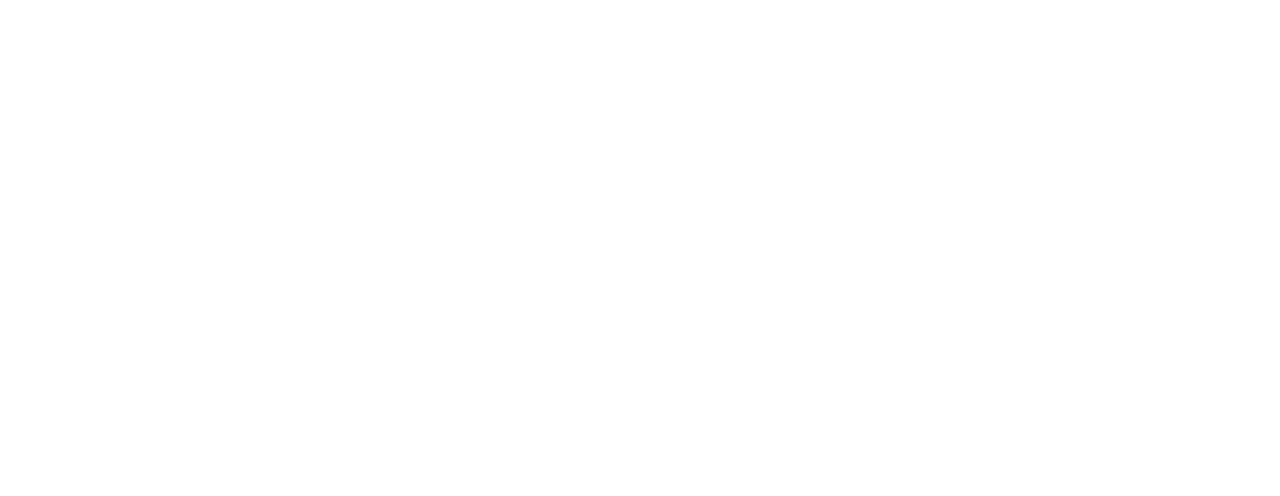
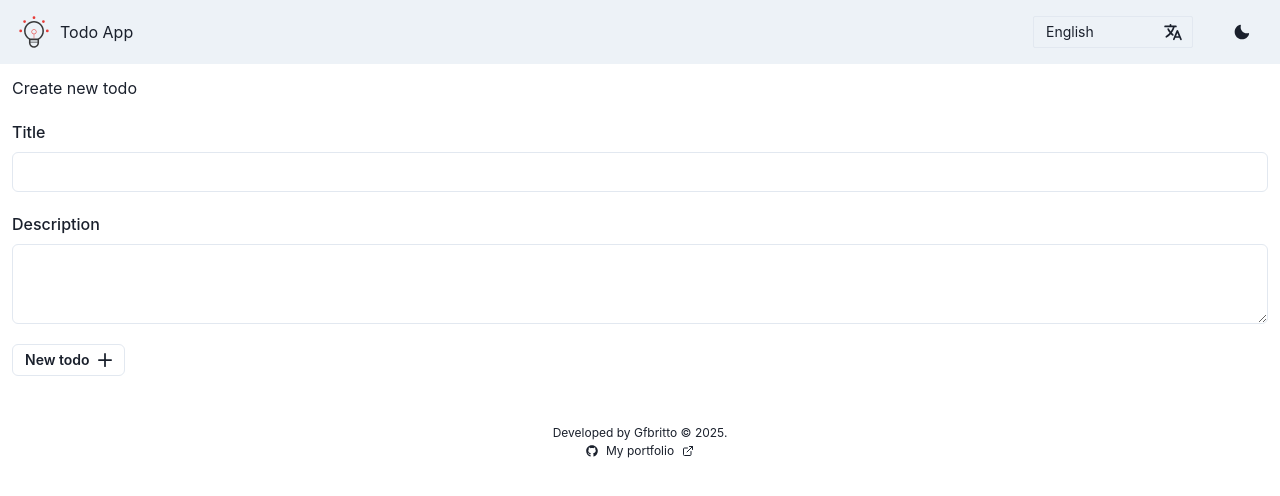
Before and after one commit to gfbritto/todo-app-ui, a React (Vite) app: page / in a window 1280 px wide. Shown: the top 496 px of the page. Built offline with nearby package versions, Linux system fonts and the light colour scheme.

Commit message:
feat: replace AppRoutes with TodoList component in App

```diff
--- a/src/App.tsx
+++ b/src/App.tsx
@@ -1,15 +1,12 @@
 import { ChakraProvider } from "@chakra-ui/react";
 import theme from "./styles/Theme";
-import { BrowserRouter } from "react-router-dom";
-import AppRoutes from "./routes/AppRoutes";
+import TodoList from "./pages/TodoList";
 
 function App() {
   return (
-    <BrowserRouter basename="/todo-app-ui">
       <ChakraProvider theme={theme}>
-        <AppRoutes />
+        <TodoList />
       </ChakraProvider>
-    </BrowserRouter>
   );
 }
 
```
